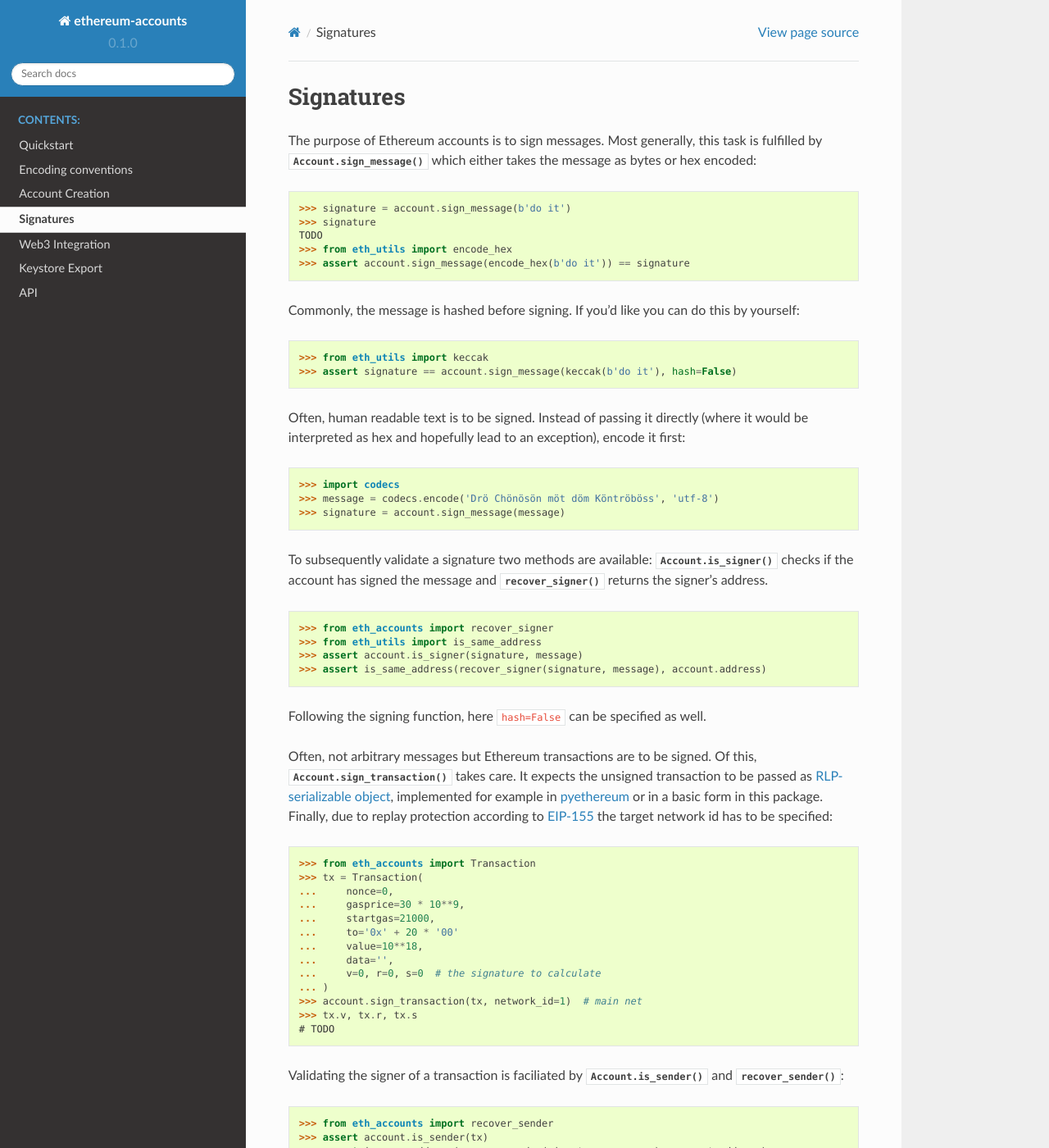
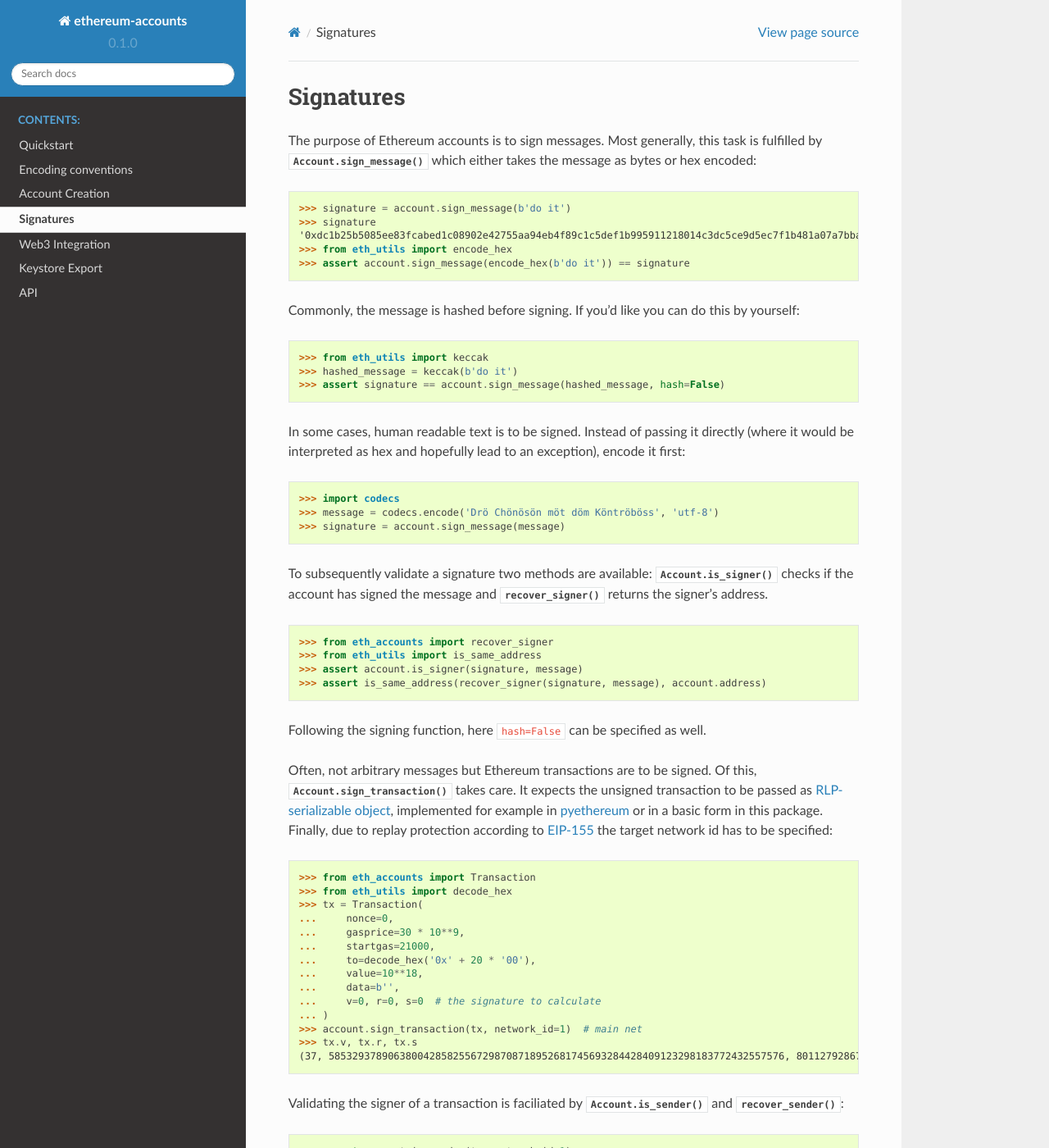
Before and after one commit to jannikluhn/ethereum-accounts, a Sphinx documentation site: the page built from docs/signing.rst, in a window 1280 px wide and 1400 px high. Shown: the whole window at 82% size. Built offline with Sphinx 7.4.7 and the Read the Docs theme 2.0.0, drawn with Linux system fonts in a browser that asks for light colours; some of the changed text lies outside the part shown.

Commit message:
Tested and fixed docs until "Signatures".

```diff
--- a/docs/signing.rst
+++ b/docs/signing.rst
@@ -6,17 +6,18 @@ The purpose of Ethereum accounts is to sign messages. Most generally, this task
 
     >>> signature = account.sign_message(b'do it')
     >>> signature
-    TODO
+    '0xdc1b25b5085ee83fcabed1c08902e42755aa94eb4f89c1c5def1b995911218014c3dc5ce9d5ec7f1b481a07a7bbab1abed7b30c1411f4e9728be50e9a1054f0000'
     >>> from eth_utils import encode_hex
     >>> assert account.sign_message(encode_hex(b'do it')) == signature
 
 Commonly, the message is hashed before signing. If you'd like you can do this by yourself:
 
     >>> from eth_utils import keccak
-    >>> assert signature == account.sign_message(keccak(b'do it'), hash=False)
+    >>> hashed_message = keccak(b'do it')
+    >>> assert signature == account.sign_message(hashed_message, hash=False)
 
-Often, human readable text is to be signed. Instead of passing it directly (where it would be
-interpreted as hex and hopefully lead to an exception), encode it first:
+In some cases, human readable text is to be signed. Instead of passing it directly (where it would
+be interpreted as hex and hopefully lead to an exception), encode it first:
 
     >>> import codecs
     >>> message = codecs.encode('Drö Chönösön möt döm Köntröböss', 'utf-8')
@@ -41,22 +42,23 @@ due to replay protection according to `EIP-155
 specified:
 
     >>> from eth_accounts import Transaction
+    >>> from eth_utils import decode_hex
     >>> tx = Transaction(
     ...     nonce=0,
     ...     gasprice=30 * 10**9,
     ...     startgas=21000,
-    ...     to='0x' + 20 * '00'
+    ...     to=decode_hex('0x' + 20 * '00'),
     ...     value=10**18,
-    ...     data='',
+    ...     data=b'',
     ...     v=0, r=0, s=0  # the signature to calculate
     ... )
     >>> account.sign_transaction(tx, network_id=1)  # main net
     >>> tx.v, tx.r, tx.s
-    # TODO
+    (37, 58532937890638004285825567298708718952681745693284428409123298183772432557576, 801127928671903595963053020012875996438042864362744490000919671501425252166)
 
 Validating the signer of a transaction is faciliated by :meth:`Account.is_sender` and
 :func:`recover_sender`:
 
+    >>> assert account.is_sender(tx, network_id=1)
     >>> from eth_accounts import recover_sender
-    >>> assert account.is_sender(tx)
-    >>> assert is_same_address(recover_sender(signature, message), account.address)
+    >>> assert is_same_address(recover_sender(tx, network_id=1), account.address)
```
Also changed, not shown: docs/account_creation.rst (+5 -3 lines).
